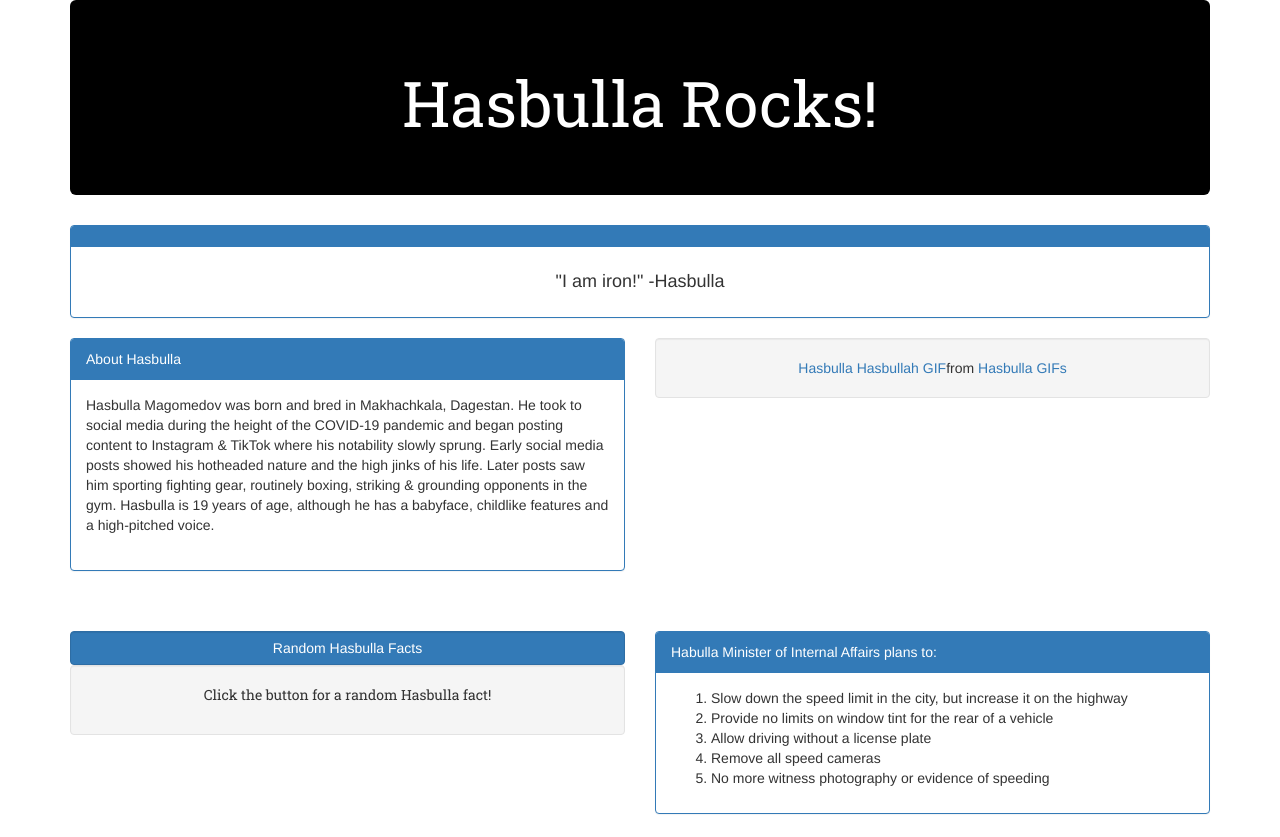
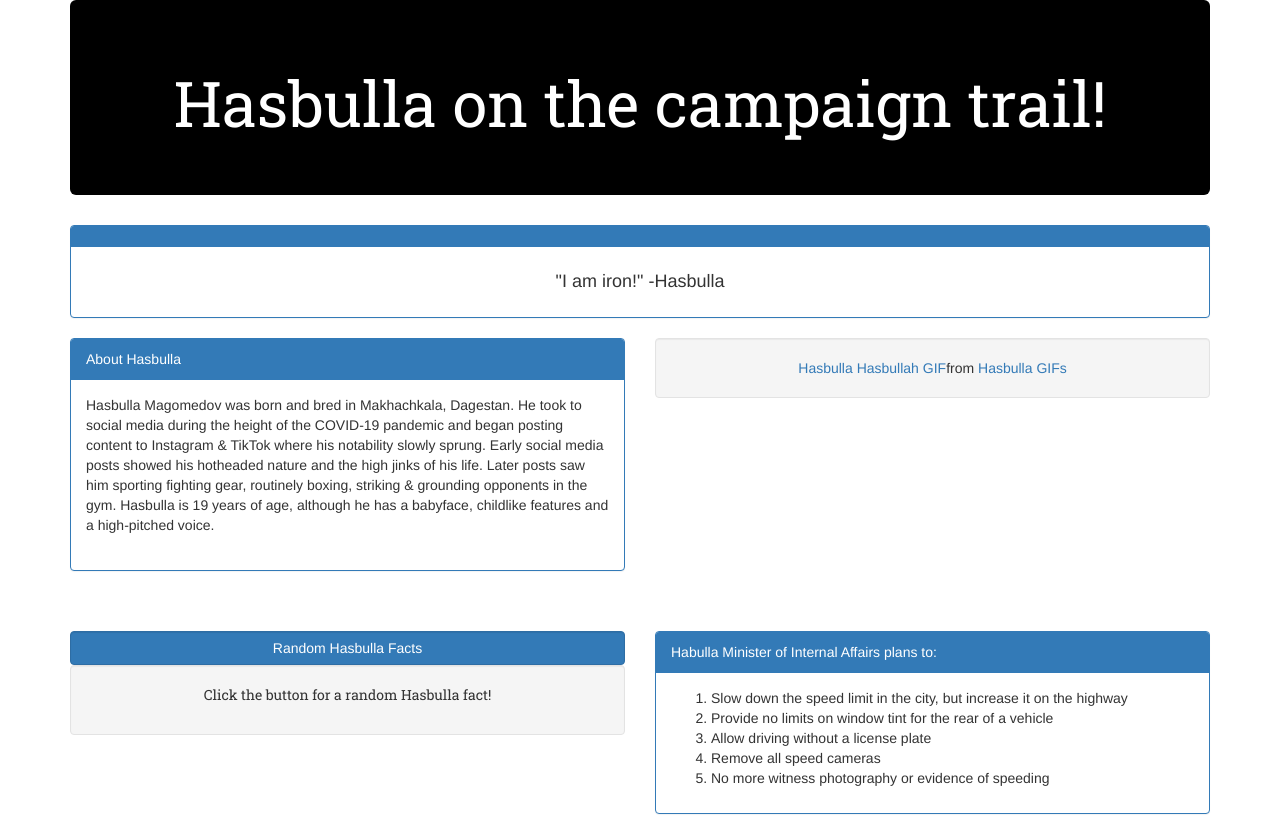
Before and after one commit to oneironaught/Hasbulla-Fan-Page, a plain HTML site: page index.html in a window 1280 px wide. Shown: the top 837 px of the page. Drawn offline with nearby package versions, Linux system fonts and the light colour scheme; a script that the page names is missing.

Commit message:
Update index.html

```diff
--- a/index.html
+++ b/index.html
@@ -16,7 +16,7 @@
 <div class="container">
 
 <div class="jumbotron bg-primary text-center">
-	    <h1>Hasbulla Rocks!</h1>
+	    <h1>Hasbulla on the campaign trail!</h1>
 	</div>
 
 		<div class="row">
```
